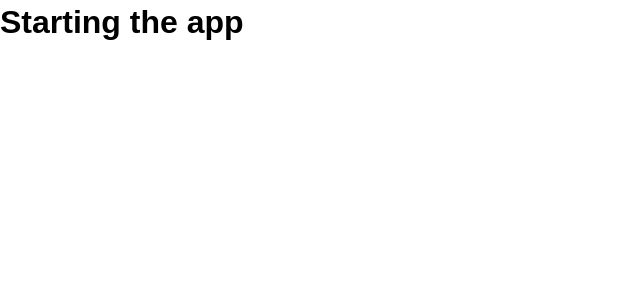
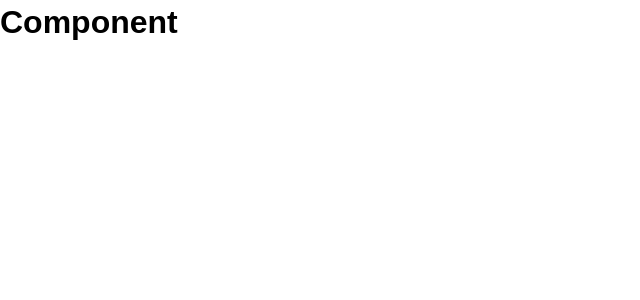
Before and after one commit to phyJa/firstReactProject, a React (Create React App) app: page / in a window 1280 px wide. Shown: the top 300 px of the page, without its empty margins (0-640 px from the left). Built offline with nearby package versions, Linux system fonts and the light colour scheme.

Commit message:
Importing the first component in Index.js and rendering it

```diff
--- a/src/components/Todos.js
+++ b/src/components/Todos.js
@@ -5,7 +5,7 @@ import React from 'react';
 function Todos() {
   return (
     <div>
-      <h1>Starting the app</h1>
+      <h1>Component</h1>
     </div>
   );
 }
--- a/src/index.js
+++ b/src/index.js
@@ -3,10 +3,11 @@ import ReactDOM from 'react-dom';
 import App from './App';
 // We do not need this yet:
 // import * as serviceWorker from './serviceWorker';
+import Todos from './components/Todos';
 
 ReactDOM.render(
   <React.StrictMode>
-    <App />
+    <Todos />
   </React.StrictMode>,
   document.getElementById('root')
 );
```
